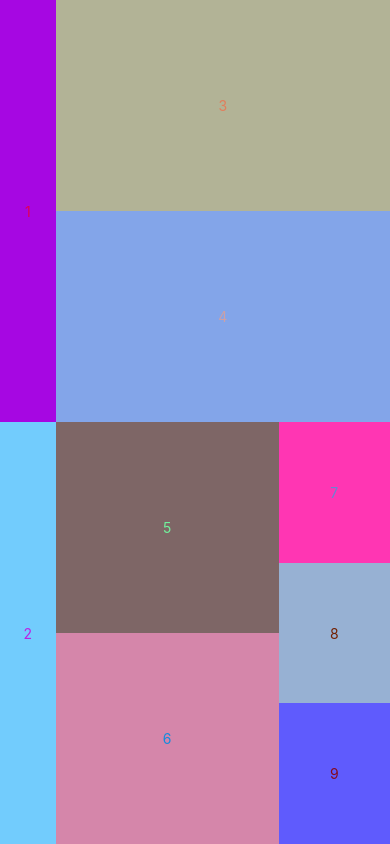
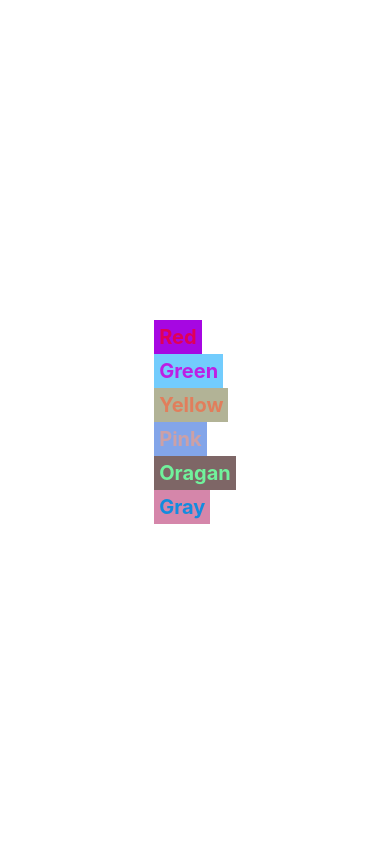
Before and after one commit to huyph14494/react-native24022020, a React Native app: screen / in a window 390 px wide. Built offline with nearby package versions, Linux system fonts and the light colour scheme.

Commit message:
bai tai 5

```diff
--- a/App.js
+++ b/App.js
@@ -12,45 +12,25 @@ import {StyleSheet, View, Text} from 'react-native';
 const App: () => React$Node = () => {
   return (
     <View style={styles.container}>
-      <View style={styles.group(1, 'column')}>
-        <View style={styles.group_text(1)}>
-          <Text style={styles.textColor}>1</Text>
-        </View>
-        <View style={styles.group_text(1)}>
-          <Text style={styles.textColor}>2</Text>
-        </View>
-      </View>
-
-      <View style={styles.group(6, 'column')}>
-        <View style={styles.group(1, 'column')}>
-          <View style={styles.group_text(1)}>
-            <Text style={styles.textColor}>3</Text>
+      <View style={styles.group}>
+        <View style={styles.group_sub}>
+          <View style={styles.group_text()}>
+            <Text style={styles.textColor}>Red</Text>
           </View>
-          <View style={styles.group_text(1)}>
-            <Text style={styles.textColor}>4</Text>
+          <View style={styles.group_text()}>
+            <Text style={styles.textColor}>Green</Text>
           </View>
-        </View>
-
-        <View style={styles.group(1, 'row')}>
-          <View style={styles.group(2, 'column')}>
-            <View style={styles.group_text(1)}>
-              <Text style={styles.textColor}>5</Text>
-            </View>
-            <View style={styles.group_text(1)}>
-              <Text style={styles.textColor}>6</Text>
-            </View>
+          <View style={styles.group_text()}>
+            <Text style={styles.textColor}>Yellow</Text>
           </View>
-
-          <View style={styles.group(1, 'column')}>
-            <View style={styles.group_text(1)}>
-              <Text style={styles.textColor}>7</Text>
-            </View>
-            <View style={styles.group_text(1)}>
-              <Text style={styles.textColor}>8</Text>
-            </View>
-            <View style={styles.group_text(1)}>
-              <Text style={styles.textColor}>9</Text>
-            </View>
+          <View style={styles.group_text()}>
+            <Text style={styles.textColor}>Pink</Text>
+          </View>
+          <View style={styles.group_text()}>
+            <Text style={styles.textColor}>Oragan</Text>
+          </View>
+          <View style={styles.group_text()}>
+            <Text style={styles.textColor}>Gray</Text>
           </View>
         </View>
       </View>
@@ -73,21 +53,26 @@ const styles = StyleSheet.create({
     flex: 1,
     flexDirection: 'row',
   },
-  group(flexValue, flexDirection) {
-    let obj = {flex: flexValue};
-    if (flexDirection) {
-      obj.flexDirection = flexDirection;
-    }
-    return obj;
+  group: {
+    flex: 1,
+    justifyContent: 'center',
+    alignItems: 'center',
+  },
+  group_sub: {
+    alignItems: 'flex-start',
   },
   get textColor() {
-    return {color: getRandomColor()};
+    return {
+      color: getRandomColor(),
+      fontSize: 20,
+      padding: 5,
+      fontWeight: '700',
+    };
   },
-  group_text(flexValue = 1) {
+  group_text() {
     return {
       justifyContent: 'center',
       alignItems: 'center',
-      flex: flexValue,
       backgroundColor: getRandomColor(),
     };
   },
```
